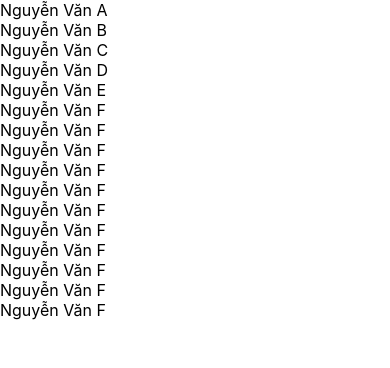
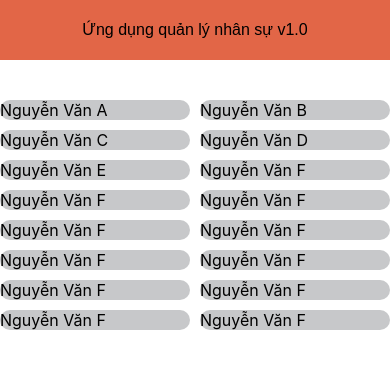
Before and after one commit to yourlowkey/RJS-FunixCourse, a React (Create React App) app in the folder asm1-reactjs/: page / in a window 390 px wide. Shown: the top 368 px of the page. Built offline with nearby package versions, Linux system fonts and the light colour scheme.

Commit message:
do css responsive

```diff
--- a/asm1-reactjs/package.json
+++ b/asm1-reactjs/package.json
@@ -6,10 +6,13 @@
     "@testing-library/jest-dom": "^5.16.2",
     "@testing-library/react": "^12.1.3",
     "@testing-library/user-event": "^13.5.0",
+    "boostrap": "^2.0.0",
     "dateformat": "^5.0.3",
     "react": "^17.0.2",
     "react-dom": "^17.0.2",
+    "react-popper": "^2.2.5",
     "react-scripts": "5.0.0",
+    "reactstrap": "^9.0.1",
     "web-vitals": "^2.1.4"
   },
   "scripts": {
--- a/asm1-reactjs/src/App.css
+++ b/asm1-reactjs/src/App.css
@@ -1,3 +1,58 @@
+* {
+    border-width: 1px;
+}
+nav {
+    position :fixed;
+    z-index: 8;
+    background-color: #e26647;
+    height: 60px;
+    width: 100%;
+    font-family: 'Montserrat',sans-serif;
+    font-weight: 500;
+    font-size: 16px;
+    top: 0;
+    float: left;
+    display: flex;
+    justify-content: center;
+    align-items: center;
+}
+.App{
+    margin-top: 100px;
+    display: grid;
+    grid-template-columns: 1fr 1fr 1fr;
+    gap: 10px;
+}
 .StaffInfo {
+    border-radius: 0px;
 
 }
+.StaffList {
+    border-radius: 25px;
+    background-color: #c7c8ca;
+    border: #e26647;
+}
+
+@media only screen and (min-device-width : 320px) and (max-device-width : 480px) {
+    .App{
+        margin-top: 100px;
+        display: grid;
+        grid-template-columns: 1fr ;
+        gap: 10px;
+    }
+}
+@media only screen and (min-device-width : 768px)  {
+    .App{
+        margin-top: 100px;
+        display: grid;
+        grid-template-columns: 1fr 1fr ;
+        gap: 10px;
+    }
+}
+@media only screen  and (min-width : 1024px) {
+    .App{
+        margin-top: 100px;
+        display: grid;
+        grid-template-columns: 1fr 1fr 1fr;
+        gap: 10px;
+    }
+}
--- a/asm1-reactjs/src/App.js
+++ b/asm1-reactjs/src/App.js
@@ -10,11 +10,13 @@ function App() {
 
   return (
     <div className="App">
-
+      <nav> Ứng dụng quản lý nhân sự v1.0</nav>
       {STAFFS.map(staff =>
-        <div className="StaffList" key={staff.id} onClick={()=>setStaff(staff)}>
+      <div >
+        <div className="StaffList"  key={staff.id} onClick={()=>setStaff(staff)}>
           {staff.name}
         </div>
+      </div>
       )}
 
       {/* posts staff info using state */}
--- a/asm1-reactjs/src/index.js
+++ b/asm1-reactjs/src/index.js
@@ -3,6 +3,7 @@ import ReactDOM from 'react-dom';
 import './index.css';
 import App from './App';
 import reportWebVitals from './reportWebVitals';
+
 
 ReactDOM.render(
   <React.StrictMode>
```
Also changed, not shown: 1 other file (tests, documents, lock files or other folders).
